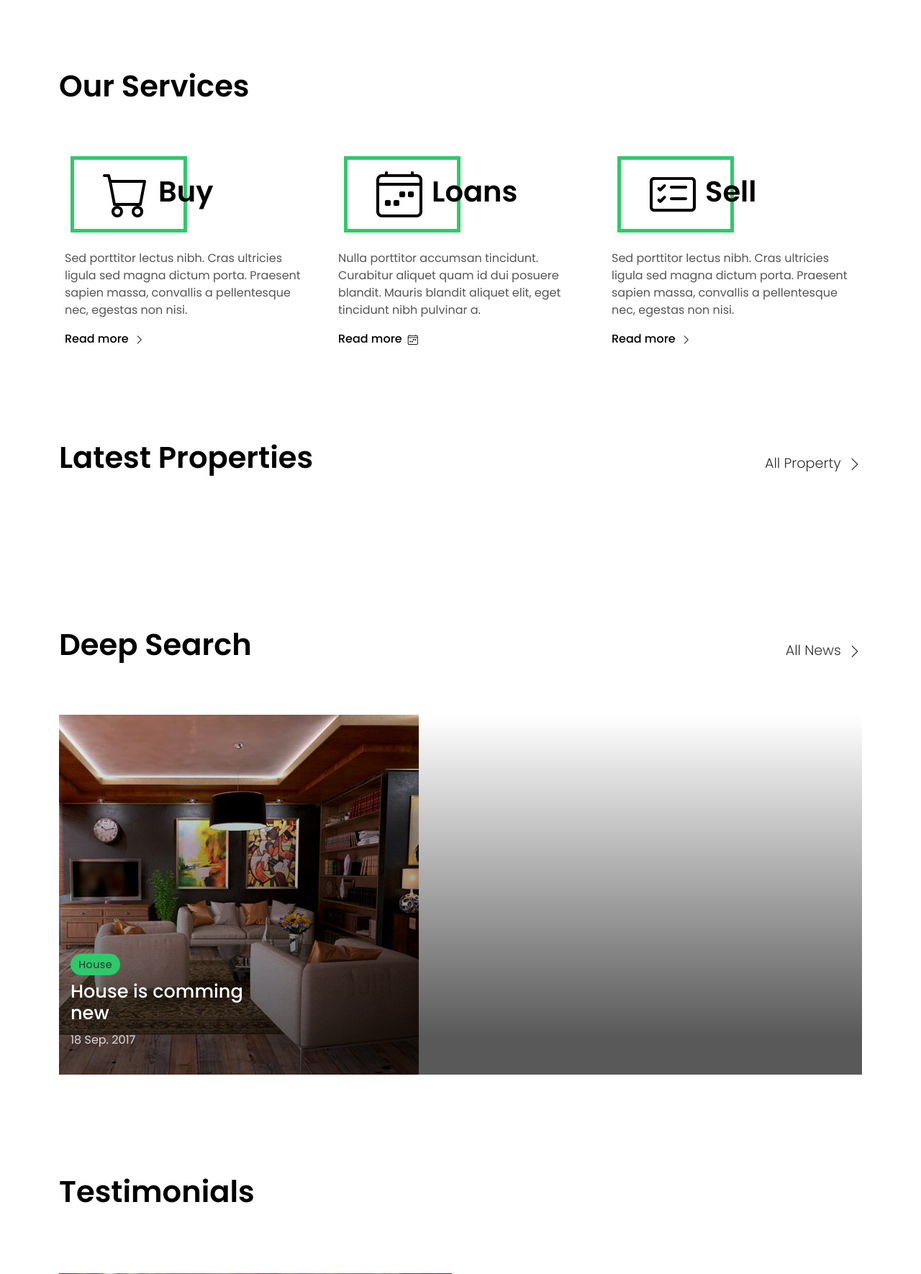
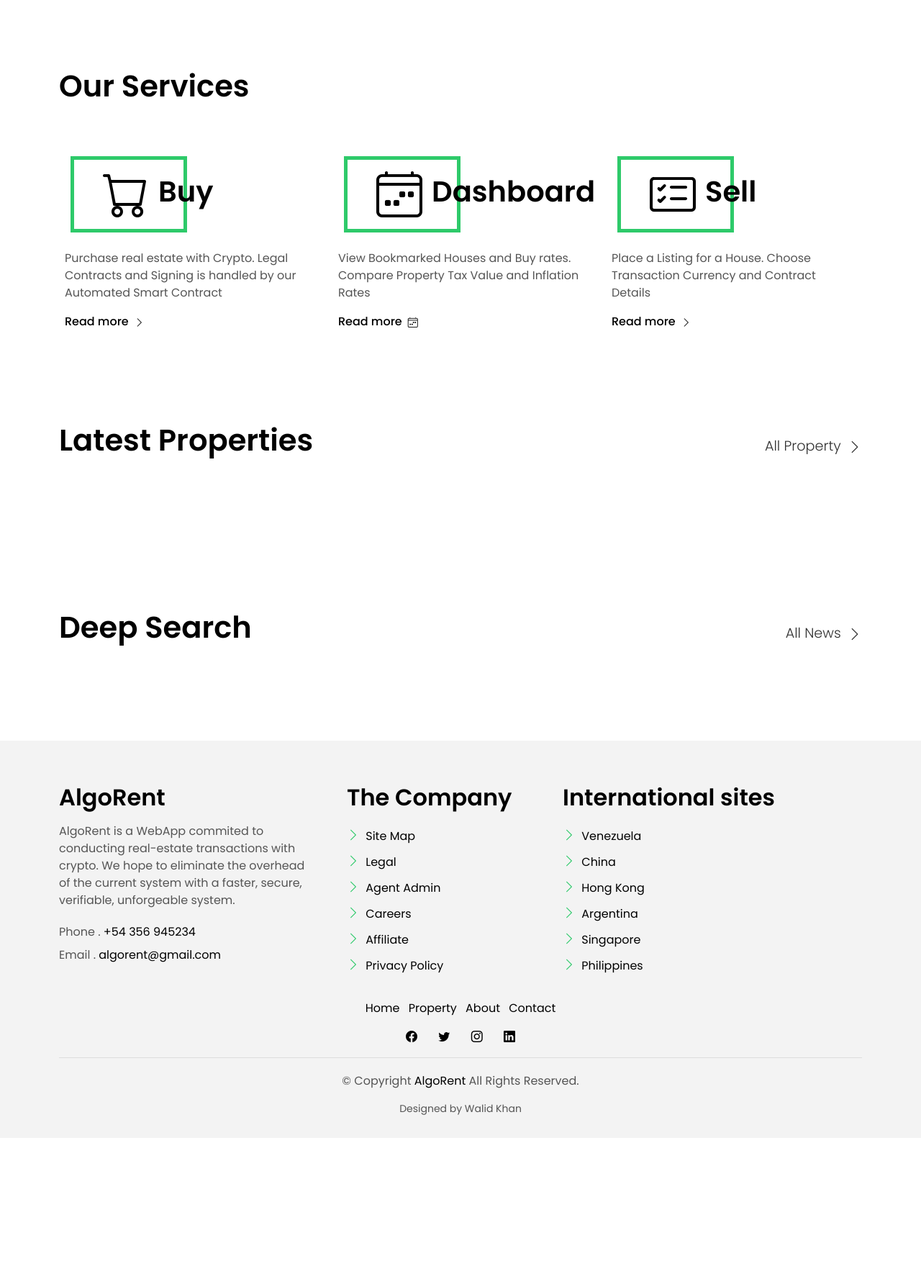
Before and after one commit to walid101/AlgoRent, a Django app: page / in a window 1280 px wide. Shown: the part 857-2627 px from the top of the page at 72% size. After the commit the page ends 2406 px from the top, so only its background shows below. Run offline with Django 4.2, Linux system fonts and the light colour scheme; data that the repository does not hold is empty; some libraries are stand-ins or nearby versions.

Commit message:
Finished Version 1 Of Proto - Walid Khan

```diff
--- a/AlgoRentProto/AlgoRent/templates/home.html
+++ b/AlgoRentProto/AlgoRent/templates/home.html
@@ -159,7 +159,7 @@
             </div>
           </li>
           <li class="nav-item">
-            <a class="nav-link " href=" #bottom ">Contact</a>
+            <a class="nav-link " href="#bottom">Contact</a>
           </li>
         </ul>
       </div>
@@ -230,9 +230,7 @@
               </div>
               <div class="card-body-c">
                 <p class="content-c">
-                  Sed porttitor lectus nibh. Cras ultricies ligula sed magna dictum porta. Praesent sapien massa,
-                  convallis a pellentesque
-                  nec, egestas non nisi.
+                  Purchase real estate with Crypto. Legal Contracts and Signing is handled by our Automated Smart Contract
                 </p>
               </div>
               <div class="card-footer-c">
@@ -249,14 +247,12 @@
                   <span class="bi bi-calendar4-week"></span>
                 </div>
                 <div class="card-title-c align-self-center">
-                  <h2 class="title-c">Loans</h2>
+                  <h2 class="title-c">Dashboard</h2>
                 </div>
               </div>
               <div class="card-body-c">
                 <p class="content-c">
-                  Nulla porttitor accumsan tincidunt. Curabitur aliquet quam id dui posuere blandit. Mauris blandit
-                  aliquet elit, eget tincidunt
-                  nibh pulvinar a.
+                  View Bookmarked Houses and Buy rates. Compare Property Tax Value and Inflation Rates
                 </p>
               </div>
               <div class="card-footer-c">
@@ -278,9 +274,7 @@
               </div>
               <div class="card-body-c">
                 <p class="content-c">
-                  Sed porttitor lectus nibh. Cras ultricies ligula sed magna dictum porta. Praesent sapien massa,
-                  convallis a pellentesque
-                  nec, egestas non nisi.
+                  Place a Listing for a House. Choose Transaction Currency and Contract Details
                 </p>
               </div>
               <div class="card-footer-c">
@@ -379,21 +373,20 @@
                 <h2 class="title-a">Deep Search</h2>
               </div>
               <div class="title-link">
-                <a href=" {% static 'AlgoRent/blog-grid.html' %} ">All News
+                <a href="#property">All News
                   <span class="bi bi-chevron-right"></span>
                 </a>
               </div>
             </div>
           </div>
         </div>
-
         <div id="news-carousel" class="swiper">
           <div class="swiper-wrapper">
-
+            {% for house in house_info_c %}
             <div class="carousel-item-c swiper-slide">
               <div class="card-box-b card-shadow news-box">
                 <div class="img-box-b">
-                  <img src=" {% static 'AlgoRent/assets/img/post-2.jpg' %} " alt="" class="img-b img-fluid">
+                  <img src=" {{house.image.0}} "  style = "width:600px;height:400px;overflow:hidden;" alt="" class="img-b img-fluid">
                 </div>
                 <div class="card-overlay">
                   <div class="card-header-b">
@@ -402,8 +395,7 @@
                     </div>
                     <div class="card-title-b">
                       <h2 class="title-2">
-                        <a href=" {% static 'AlgoRent/blog-single.html' %} ">House is comming
-                          <br> new</a>
+                        <a href="#">{{house.address}}
                       </h2>
                     </div>
                     <div class="card-date">
@@ -412,8 +404,9 @@
                   </div>
                 </div>
               </div>
-            </div><!-- End carousel item -->
-
+            </div>
+            {% endfor %}
+            <!--
             <div class="carousel-item-c swiper-slide">
               <div class="card-box-b card-shadow news-box">
                 <div class="img-box-b">
@@ -436,8 +429,7 @@
                   </div>
                 </div>
               </div>
-            </div><!-- End carousel item -->
-
+            </div>
             <div class="carousel-item-c swiper-slide">
               <div class="card-box-b card-shadow news-box">
                 <div class="img-box-b">
@@ -460,7 +452,7 @@
                   </div>
                 </div>
               </div>
-            </div><!-- End carousel item -->
+            </div>
 
             <div class="carousel-item-c swiper-slide">
               <div class="card-box-b card-shadow news-box">
@@ -484,8 +476,8 @@
                   </div>
                 </div>
               </div>
-            </div><!-- End carousel item -->
-
+            </div>
+            -->
           </div>
         </div>
 
@@ -494,6 +486,7 @@
     </section><!-- End Latest News Section -->
 
     <!-- ======= Testimonials Section ======= -->
+    <!--
     <section class="section-testimonials section-t8 nav-arrow-a">
       <div class="container">
         <div class="row">
@@ -535,7 +528,7 @@
                   </div>
                 </div>
               </div>
-            </div><!-- End carousel item -->
+            </div>
 
             <div class="carousel-item-a swiper-slide">
               <div class="testimonials-box">
@@ -563,14 +556,13 @@
                   </div>
                 </div>
               </div>
-            </div><!-- End carousel item -->
-
+            </div>
           </div>
         </div>
         <div class="testimonial-carousel-pagination carousel-pagination"></div>
 
       </div>
-    </section><!-- End Testimonials Section -->
+    </section>End Testimonials Section -->
 
   </main><!-- End #main -->
 
@@ -591,16 +583,17 @@
             <div class="w-footer-a">
               <ul class="list-unstyled">
                 <li class="color-a">
-                  <span class="color-text-a">Phone .</span> contact@example.com
+                  <span class="color-text-a">Phone .</span> +54 356 945234
                 </li>
                 <li class="color-a">
-                  <span class="color-text-a">Email .</span> +54 356 945234
+                  <span class="color-text-a">Email .</span> algorent@gmail.com
                 </li>
               </ul>
             </div>
           </div>
         </div>
-        <div class="col-sm-12 col-md-4 section-md-t3">
+
+        <div class="col-sm-12 col-md-4 section-md-t3" style="position:absolute; margin-left: 400px; margin-bottom: 500px;">
           <div class="widget-a">
             <div class="w-header-a">
               <h3 class="w-title-a text-brand">The Company</h3>
@@ -631,7 +624,7 @@
             </div>
           </div>
         </div>
-        <div class="col-sm-12 col-md-4 section-md-t3">
+        <div class="col-sm-12 col-md-4 section-md-t3" style="position:absolute; margin-left: 700px; margin-bottom: 500px;">
           <div class="widget-a">
             <div class="w-header-a">
               <h3 class="w-title-a text-brand">International sites</h3>
```
Also changed, not shown: AlgoRentProto/AlgoRent/scraper.py (+28 -18 lines), AlgoRentProto/AlgoRent/views.py (+6 -2 lines), AlgoRentProto/AlgoRent/scrapers/scraper.py (line endings or trailing spaces).
